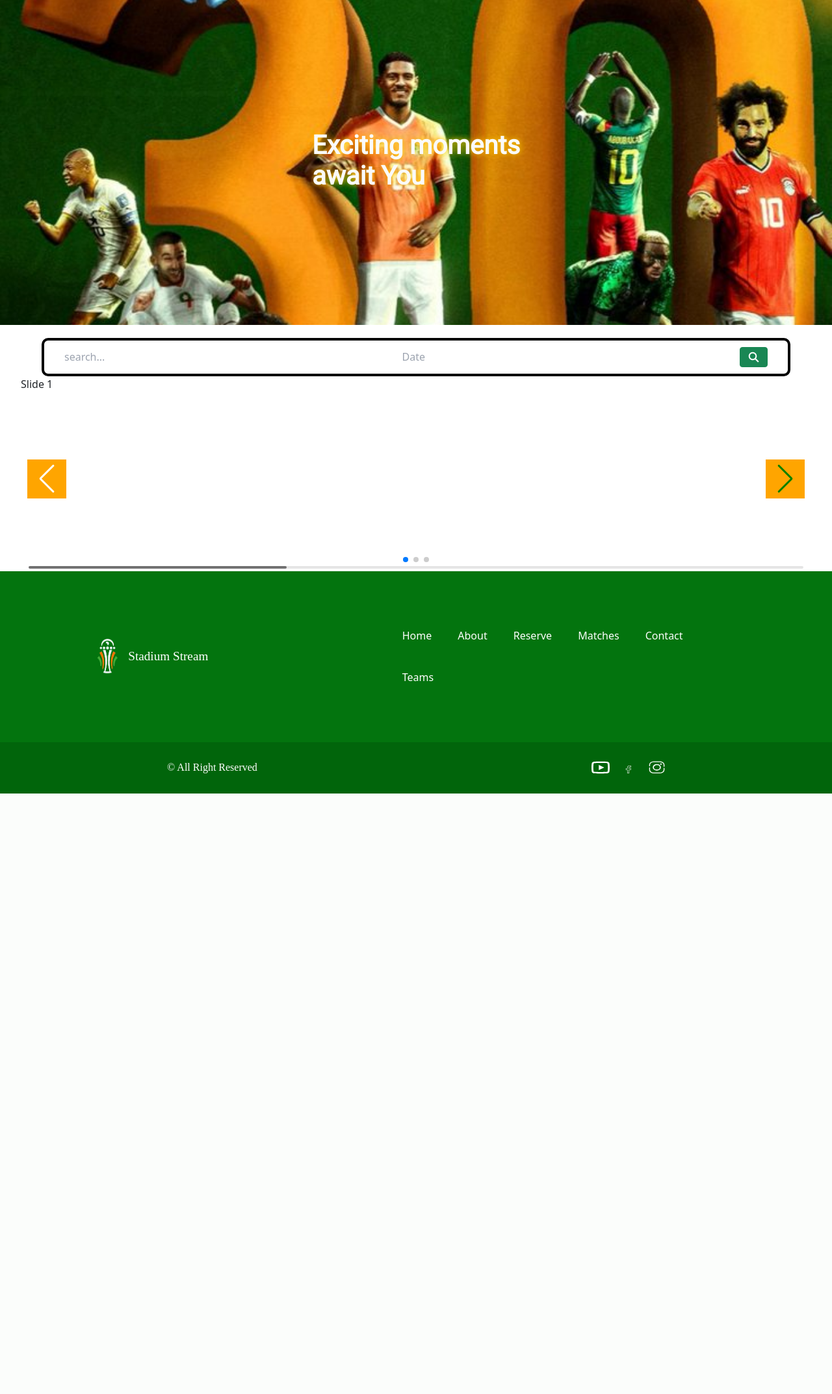
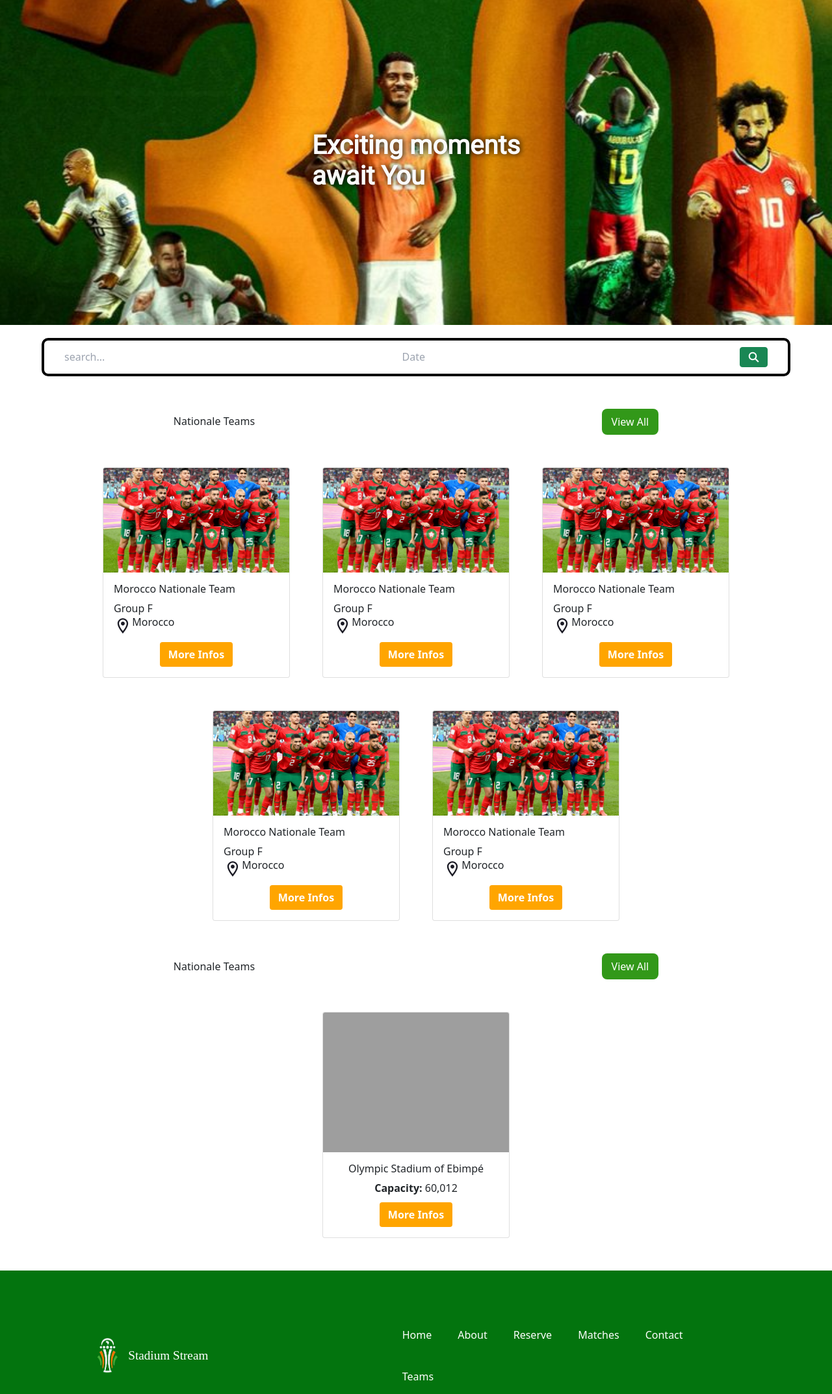
Before and after one commit to tdevintw/BookingTickets, a PHP site: page /app/Views/home.php in a window 1280 px wide. Shown: the part 68-2213 px from the top of the page at 65% size. Before the commit the page ends 1289 px from the top, so only its background shows below. Run offline with PHP 8.4, Linux system fonts and the light colour scheme; data that the repository does not hold is empty; style sheets or scripts are compiled from the project's sources; some libraries are stand-ins or nearby versions; some web fonts are replaced; grey boxes are pictures that could not be loaded.

Commit message:
commit before the merge

```diff
--- a/app/Views/home.php
+++ b/app/Views/home.php
@@ -23,17 +23,27 @@
         height: 300px;
     }
 
-    .swiper-button-next , .swiper-button-prev{
-       background-color:orange;
-       color:white;
-       padding:30px;
-       height:10px;
+    .swiper-button-next,
+    .swiper-button-prev {
+        background-color: orange;
+        color: white;
+        padding: 30px;
+        height: 10px;
+        border-radius: 10px;
     }
-       div.swiper-button-next::after , div.swiper-button-next::after{
-       color:green;
+
+    div.swiper-button-next::after,
+    div.swiper-button-prev::after {
+        color: white;
+        margin: 10px;
 
     }
 
+    .swiper-slide {
+        display: flex;
+        flex-direction: column;
+        justify-content: center;
+    }
     </style>
 </head>
 
@@ -41,7 +51,7 @@
 
 
     <?php require "includes/navbar.php"; ?>
-    <section class="main-home">
+    <section class="main-home" style="margin-bottom:50px;">
         <div class="main-hero">
             <h1 class="hero-header">Exciting moments<br>await You</h1>
         </div>
@@ -55,25 +65,110 @@
                 </button>
             </div>
         </div>
-        <!-- Slider main container -->
-        <div class="swiper">
-            <!-- Additional required wrapper -->
-            <div class="swiper-wrapper">
-                <!-- Slides -->
-                <div class="swiper-slide">Slide 1</div>
-                <div class="swiper-slide">Slide 2</div>
-                <div class="swiper-slide">Slide 3</div>
-                ...
+        <div class="teams" style="margin-top:50px;">
+            <div style="display:flex;justify-content:space-around;align-items:center;">
+                <h2>Nationale Teams</h2>
+                <button
+                    style="border-radius: 0.5rem;background: #329819;color:white;padding:8px;padding-left:15px;padding-right:15px;border:none;">View
+                    All</button>
             </div>
-            <!-- If we need pagination -->
-            <div class="swiper-pagination"></div>
-
-            <!-- If we need navigation buttons -->
-            <div class="swiper-button-prev"></div>
-            <div class="swiper-button-next"></div>
-
-            <!-- If we need scrollbar -->
-            <div class="swiper-scrollbar"></div>
+            <div style="display:flex;flex-wrap:wrap;justify-content:center;gap:50px;margin-top:50px;">
+                <div class="card" style="width: 18rem;">
+                    <img class="card-img-top" src="../../public/images/Morocco.jpeg" alt="Card image cap">
+                    <div class="card-body">
+                        <h5 class="card-title">Morocco Nationale Team</h5>
+                        <p>Group F</p>
+                        <div style="display:flex;">
+                            <img src="../../public/images/location.svg" style="height:30px;">
+                            <h4>Morocco</h4>
+                        </div>
+                        <div style="text-align:center;margin-top:10px;">
+                            <a href="#" style="background-color:orange;color:white;font-weight:bold;" class="btn">More
+                                Infos</a>
+                        </div>
+                    </div>
+                </div>
+                <div class="card" style="width: 18rem;">
+                    <img class="card-img-top" src="../../public/images/Morocco.jpeg" alt="Card image cap">
+                    <div class="card-body">
+                        <h5 class="card-title">Morocco Nationale Team</h5>
+                        <p>Group F</p>
+                        <div style="display:flex;">
+                            <img src="../../public/images/location.svg" style="height:30px;">
+                            <h4>Morocco</h4>
+                        </div>
+                        <div style="text-align:center;margin-top:10px;">
+                            <a href="#" style="background-color:orange;color:white;font-weight:bold;" class="btn">More
+                                Infos</a>
+                        </div>
+                    </div>
+                </div>
+                <div class="card" style="width: 18rem;">
+                    <img class="card-img-top" src="../../public/images/Morocco.jpeg" alt="Card image cap">
+                    <div class="card-body">
+                        <h5 class="card-title">Morocco Nationale Team</h5>
+                        <p>Group F</p>
+                        <div style="display:flex;">
+                            <img src="../../public/images/location.svg" style="height:30px;">
+                            <h4>Morocco</h4>
+                        </div>
+                        <div style="text-align:center;margin-top:10px;">
+                            <a href="#" style="background-color:orange;color:white;font-weight:bold;" class="btn">More
+                                Infos</a>
+                        </div>
+                    </div>
+                </div>
+                <div class="card" style="width: 18rem;">
+                    <img class="card-img-top" src="../../public/images/Morocco.jpeg" alt="Card image cap">
+                    <div class="card-body">
+                        <h5 class="card-title">Morocco Nationale Team</h5>
+                        <p>Group F</p>
+                        <div style="display:flex;">
+                            <img src="../../public/images/location.svg" style="height:30px;">
+                            <h4>Morocco</h4>
+                        </div>
+                        <div style="text-align:center;margin-top:10px;">
+                            <a href="#" style="background-color:orange;color:white;font-weight:bold;" class="btn">More
+                                Infos</a>
+                        </div>
+                    </div>
+                </div>
+                <div class="card" style="width: 18rem;">
+                    <img class="card-img-top" src="../../public/images/Morocco.jpeg" alt="Card image cap">
+                    <div class="card-body">
+                        <h5 class="card-title">Morocco Nationale Team</h5>
+                        <p>Group F</p>
+                        <div style="display:flex;">
+                            <img src="../../public/images/location.svg" style="height:30px;">
+                            <h4>Morocco</h4>
+                        </div>
+                        <div style="text-align:center;margin-top:10px;">
+                            <a href="#" style="background-color:orange;color:white;font-weight:bold;" class="btn">More
+                                Infos</a>
+                        </div>
+                    </div>
+                </div>
+            </div>
+        </div>
+        <div class="stadiums" style="margin-top:50px;">
+            <div style="display:flex;justify-content:space-around;align-items:center;">
+                <h2>Nationale Teams</h2>
+                <button
+                    style="border-radius: 0.5rem;background: #329819;color:white;padding:8px;padding-left:15px;padding-right:15px;border:none;">View
+                    All</button>
+            </div>
+            <div style="display:flex;flex-wrap:wrap;justify-content:center;gap:50px;margin-top:50px;">
+                <div class="card" style="width: 18rem;text-align:center;">
+                    <img class="card-img-top" src="../../public/images/stadium.svg" alt="Card image cap">
+                    <div class="card-body">
+                        <h5 class="card-title">Olympic Stadium of Ebimpé</h5>
+                        <p><b>Capacity:</b> 60,012</p>
+                        <div style="text-align:center;margin-top:10px;">
+                            <a href="#" style="background-color:orange;color:white;font-weight:bold;" class="btn">More
+                                Infos</a>
+                        </div>
+                    </div>
+                </div>
         </div>
     </section>
     <?php require "includes/footer.php"; ?>
@@ -91,8 +186,8 @@
 
         // Navigation arrows
         navigation: {
-            nextEl: '.swiper-button-next',
-            prevEl: '.swiper-button-prev',
+            nextEl: '.next',
+            prevEl: '.prev',
         },
 
         // And if we need scrollbar
```
Also changed, not shown: public/assets/css/home.css, public/images/Algeria.jpg (added), public/images/Morocco.jpeg (added), public/images/card.svg (added), public/images/left.svg (added), public/images/location.svg (added), public/images/match.jpg (added), public/images/right.svg (added), public/images/stadium.svg (added).
